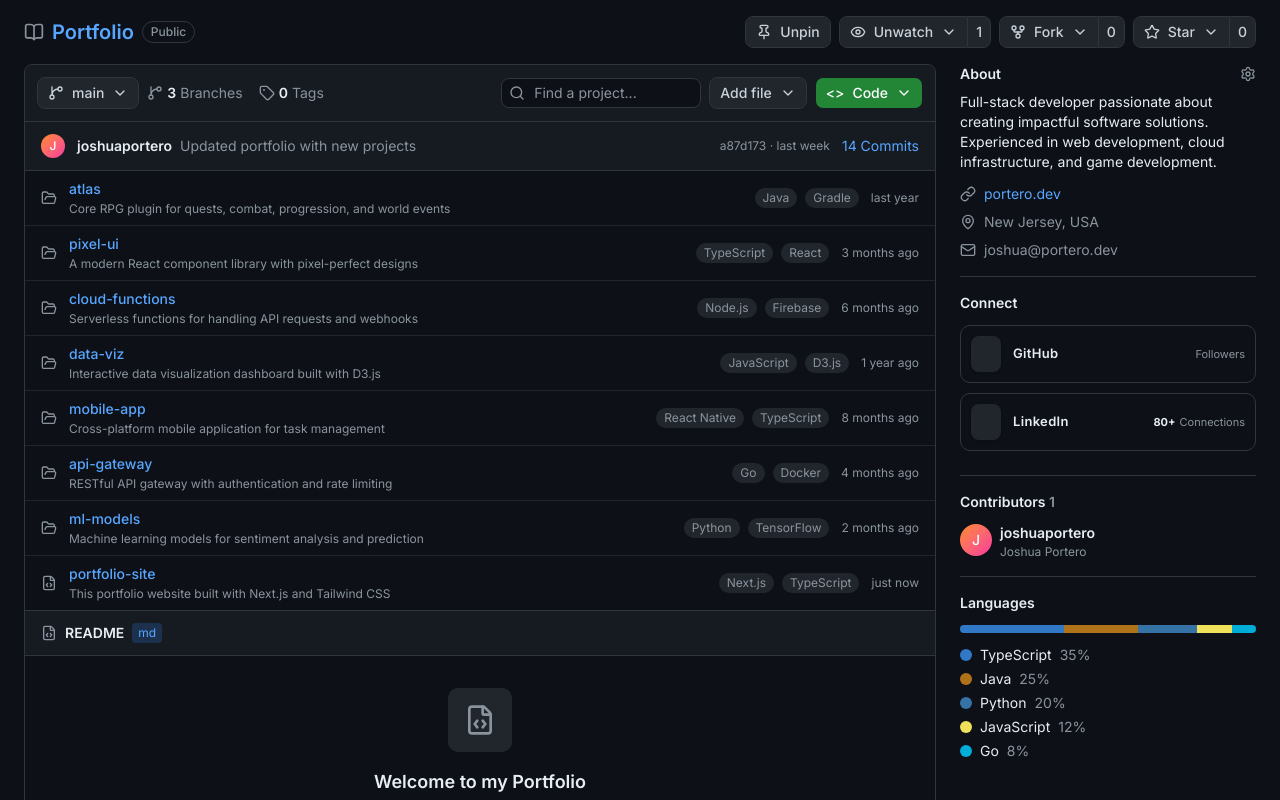
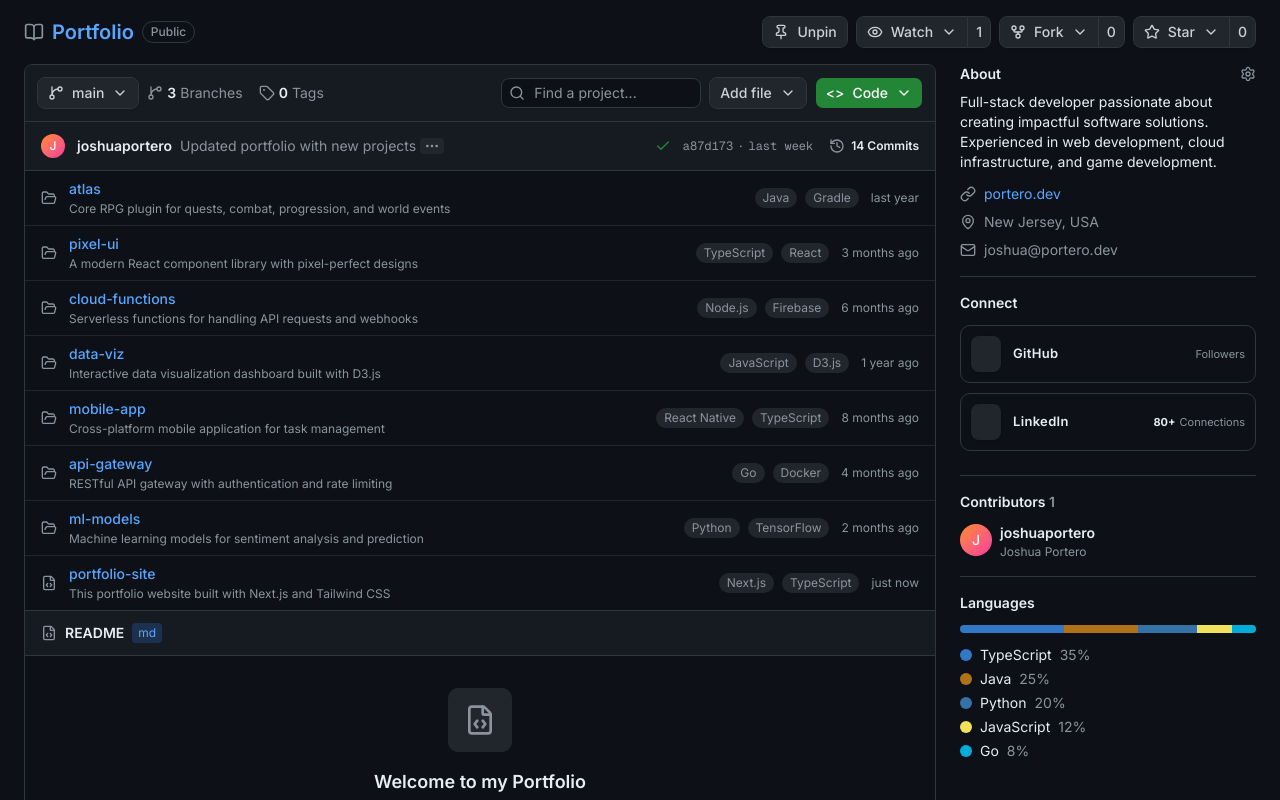
Before and after one commit to joshuaportero/portero.dev, a Next.js app: page / in a window 1280 px wide. Shown: the top 800 px of the page. Built offline with nearby package versions, Linux system fonts and the light colour scheme; no server answers; some icons are missing.

Commit message:
feat: add RepoHeader and ProjectList components with GitHub API integration

```diff
--- a/components/project-list.tsx
+++ b/components/project-list.tsx
@@ -1,8 +1,8 @@
 "use client"
 
-import { GitBranch, Tag, Search, ChevronDown, FolderOpen, FileCode, ExternalLink } from "lucide-react"
+import { GitBranch, Tag, Search, ChevronDown, FolderOpen, FileCode, ExternalLink, History, MoreHorizontal, Check } from "lucide-react"
 import { Button } from "@/components/ui/button"
-import { useState } from "react"
+import { useState, useEffect } from "react"
 
 const projects = [
   {
@@ -73,6 +73,38 @@ const projects = [
 
 export function ProjectList() {
   const [searchQuery, setSearchQuery] = useState("")
+  const [commitData, setCommitData] = useState<any>(null)
+  const [commitCount, setCommitCount] = useState<string>("14")
+  const [branchCount, setBranchCount] = useState<number>(3)
+  const [tagCount, setTagCount] = useState<number>(0)
+
+  useEffect(() => {
+    fetch("https://api.github.com/repos/joshuaportero/portero.dev/commits?per_page=1")
+      .then((res) => {
+        const link = res.headers.get("link")
+        if (link) {
+          const match = link.match(/page=(\d+)>; rel="last"/)
+          if (match) setCommitCount(match[1])
+        }
+        return res.json()
+      })
+      .then((data) => {
+        if (data && data.length > 0) setCommitData(data[0])
+      })
+      .catch((err) => console.error("Failed to fetch commits", err))
+
+    fetch("https://api.github.com/repos/joshuaportero/portero.dev/branches")
+      .then(res => res.json())
+      .then(data => {
+        if (Array.isArray(data)) setBranchCount(data.length)
+      }).catch(err => console.error(err))
+
+    fetch("https://api.github.com/repos/joshuaportero/portero.dev/tags")
+      .then(res => res.json())
+      .then(data => {
+        if (Array.isArray(data)) setTagCount(data.length)
+      }).catch(err => console.error(err))
+  }, [])
 
   const filteredProjects = projects.filter(
     (project) =>
@@ -80,6 +112,38 @@ export function ProjectList() {
       project.description.toLowerCase().includes(searchQuery.toLowerCase()) ||
       project.tech.some((t) => t.toLowerCase().includes(searchQuery.toLowerCase()))
   )
+
+  const authorName = commitData?.commit?.author?.name || "joshuaportero"
+  const authorAvatarUrl = commitData?.author?.avatar_url
+  const commitMessage = commitData?.commit?.message || "Updated portfolio with new projects"
+  const shortCommitMessage = commitMessage.split('\n')[0]
+  const commitSha = commitData?.sha?.substring(0, 7) || "a87d173"
+  const commitDateRaw = commitData?.commit?.author?.date
+  const commitDate = commitDateRaw ? new Date(commitDateRaw) : null
+
+  let timeAgo = "last week"
+  if (commitDate) {
+    const seconds = Math.floor((new Date().getTime() - commitDate.getTime()) / 1000)
+    let interval = seconds / 31536000
+    if (interval > 1) { timeAgo = Math.floor(interval) + " years ago" }
+    else {
+      interval = seconds / 2592000
+      if (interval > 1) timeAgo = Math.floor(interval) + " months ago"
+      else {
+        interval = seconds / 86400
+        if (interval > 1) timeAgo = Math.floor(interval) + " days ago"
+        else {
+          interval = seconds / 3600
+          if (interval > 1) timeAgo = Math.floor(interval) + " hours ago"
+          else {
+            interval = seconds / 60
+            if (interval > 1) timeAgo = Math.floor(interval) + " minutes ago"
+            else timeAgo = Math.floor(seconds) + " seconds ago"
+          }
+        }
+      }
+    }
+  }
 
   return (
     <div className="border border-[#30363d] rounded-md overflow-hidden">
@@ -98,11 +162,11 @@ export function ProjectList() {
         <div className="flex items-center gap-4 text-sm text-[#8b949e]">
           <span className="flex items-center gap-1">
             <GitBranch className="h-4 w-4" />
-            <span className="font-semibold text-[#e6edf3]">3</span> Branches
+            <span className="font-semibold text-[#e6edf3]">{branchCount}</span> Branches
           </span>
           <span className="flex items-center gap-1">
             <Tag className="h-4 w-4" />
-            <span className="font-semibold text-[#e6edf3]">0</span> Tags
+            <span className="font-semibold text-[#e6edf3]">{tagCount}</span> Tags
           </span>
         </div>
 
@@ -138,18 +202,42 @@ export function ProjectList() {
       </div>
 
       {/* Latest Commit Info */}
-      <div className="flex items-center gap-3 px-4 py-3 bg-[#161b22] border-b border-[#30363d]">
-        <div className="h-6 w-6 rounded-full bg-gradient-to-br from-orange-400 to-pink-500 flex items-center justify-center text-white text-xs font-medium">
-          J
+      <div className="flex items-center gap-2 px-4 py-3 bg-[#161b22] border-b border-[#30363d] overflow-hidden md:gap-3">
+        <div className="h-6 w-6 rounded-full overflow-hidden bg-[#21262d] flex items-center justify-center shrink-0">
+          {authorAvatarUrl ? (
+            <img src={authorAvatarUrl} alt={authorName} className="h-full w-full object-cover" />
+          ) : (
+             <div className="h-full w-full bg-gradient-to-br from-orange-400 to-pink-500 flex items-center justify-center text-white text-xs font-medium">
+              {authorName.charAt(0).toUpperCase()}
+            </div>
+          )}
         </div>
-        <span className="text-sm">
-          <span className="font-semibold text-[#e6edf3]">joshuaportero</span>
-          <span className="text-[#8b949e] ml-2">Updated portfolio with new projects</span>
-        </span>
-        <span className="text-xs text-[#8b949e] ml-auto hidden sm:block">a87d173 · last week</span>
-        <span className="text-sm text-[#8b949e] flex items-center gap-1 hidden sm:flex">
-          <span className="text-[#58a6ff]">14 Commits</span>
-        </span>
+
+        <div className="flex items-center flex-1 min-w-0">
+          <span className="font-semibold text-sm text-[#e6edf3] shrink-0 mr-2 hover:text-[#58a6ff] hover:underline cursor-pointer">
+            {authorName}
+          </span>
+          <span className="text-sm text-[#8b949e] truncate hover:text-[#58a6ff] hover:underline cursor-pointer">
+            {shortCommitMessage}
+          </span>
+          <button className="shrink-0 ml-1 text-[#8b949e] hover:text-[#c9d1d9] bg-[#21262d] hover:bg-[#30363d] rounded px-1 hidden sm:block">
+            <MoreHorizontal className="h-4 w-4" />
+          </button>
+        </div>
+
+        <div className="flex items-center gap-3 shrink-0">
+          <Check className="h-4 w-4 text-[#238636] shrink-0 hidden md:block" />
+          <span className="text-xs text-[#8b949e] hidden sm:block font-mono">
+            <span className="hover:text-[#58a6ff] hover:underline cursor-pointer">{commitSha}</span>
+            <span className="mx-1">·</span>
+            <span className="hover:text-[#58a6ff] hover:underline cursor-pointer">{timeAgo}</span>
+          </span>
+
+          <div className="flex items-center gap-1.5 ml-1 text-[#e6edf3] hover:text-[#58a6ff] cursor-pointer group hover:underline">
+             <History className="h-4 w-4 text-[#8b949e] group-hover:text-[#58a6ff]" />
+             <span className="text-xs font-semibold"><span className="hidden sm:inline">{commitCount}</span> Commits</span>
+          </div>
+        </div>
       </div>
 
       {/* Project List */}
--- a/components/repo-header.tsx
+++ b/components/repo-header.tsx
@@ -2,8 +2,30 @@
 
 import { BookOpen, Pin, Eye, GitFork, Star, ChevronDown } from "lucide-react"
 import { Button } from "@/components/ui/button"
+import { useEffect, useState } from "react"
 
 export function RepoHeader() {
+  const [repoData, setRepoData] = useState<{
+    subscribers_count: number
+    forks_count: number
+    stargazers_count: number
+  } | null>(null)
+
+  useEffect(() => {
+    fetch("https://api.github.com/repos/joshuaportero/portero.dev")
+      .then((res) => res.json())
+      .then((data) => {
+        if (data && typeof data.stargazers_count === "number") {
+          setRepoData({
+            subscribers_count: data.subscribers_count,
+            forks_count: data.forks_count,
+            stargazers_count: data.stargazers_count,
+          })
+        }
+      })
+      .catch((err) => console.error("Failed to fetch repo data", err))
+  }, [])
+
   return (
     <div className="flex flex-col sm:flex-row sm:items-center justify-between gap-4">
       <div className="flex items-center gap-2">
@@ -33,7 +55,7 @@ export function RepoHeader() {
             className="bg-[#21262d] border-[#30363d] text-[#c9d1d9] hover:bg-[#30363d] hover:border-[#8b949e] rounded-r-none h-8"
           >
             <Eye className="h-4 w-4 mr-1" />
-            Unwatch
+            Watch
             <ChevronDown className="h-3 w-3 ml-1" />
           </Button>
           <Button
@@ -41,7 +63,7 @@ export function RepoHeader() {
             size="sm"
             className="bg-[#21262d] border-[#30363d] border-l-0 text-[#c9d1d9] hover:bg-[#30363d] hover:border-[#8b949e] rounded-l-none px-2 h-8"
           >
-            1
+            {repoData?.subscribers_count ?? 1}
           </Button>
         </div>
 
@@ -60,7 +82,7 @@ export function RepoHeader() {
             size="sm"
             className="bg-[#21262d] border-[#30363d] border-l-0 text-[#c9d1d9] hover:bg-[#30363d] hover:border-[#8b949e] rounded-l-none px-2 h-8"
           >
-            0
+            {repoData?.forks_count ?? 0}
           </Button>
         </div>
 
@@ -79,7 +101,7 @@ export function RepoHeader() {
             size="sm"
             className="bg-[#21262d] border-[#30363d] border-l-0 text-[#c9d1d9] hover:bg-[#30363d] hover:border-[#8b949e] rounded-l-none px-2 h-8"
           >
-            0
+            {repoData?.stargazers_count ?? 0}
           </Button>
         </div>
       </div>
```
